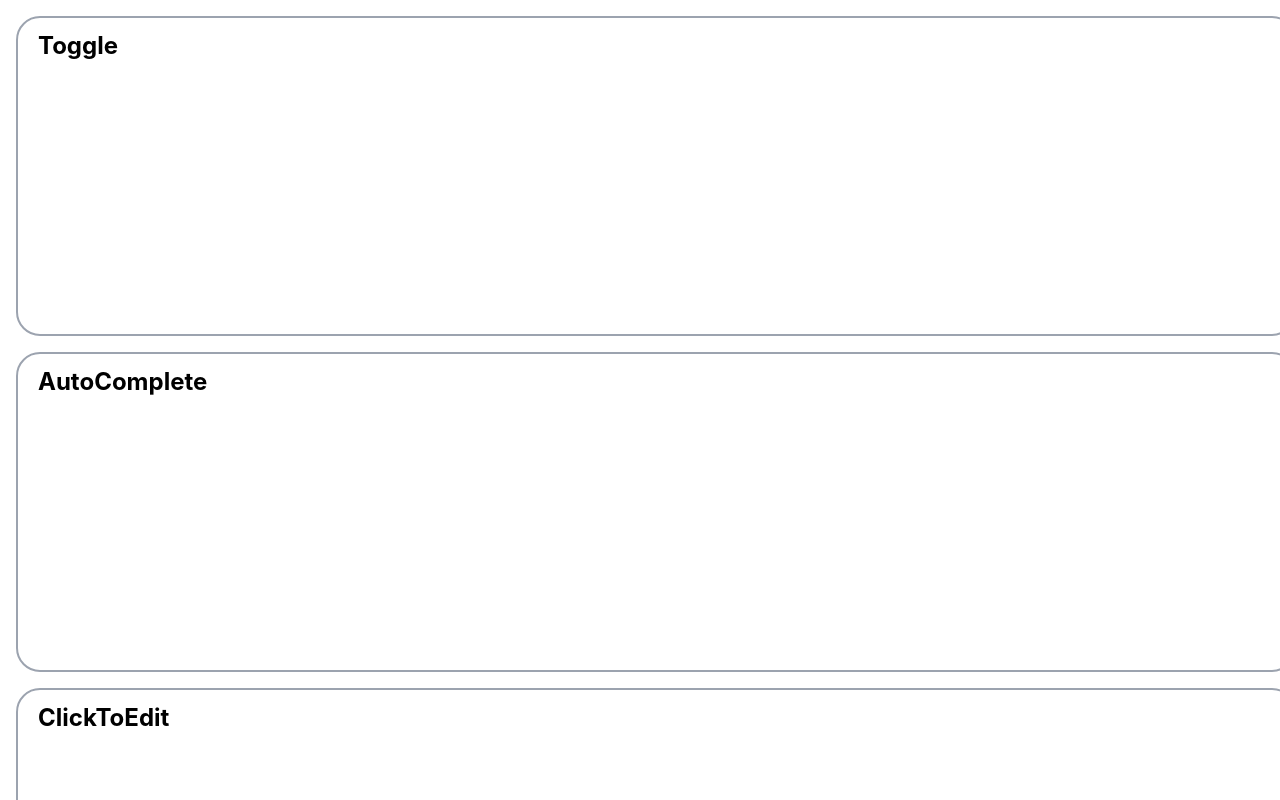
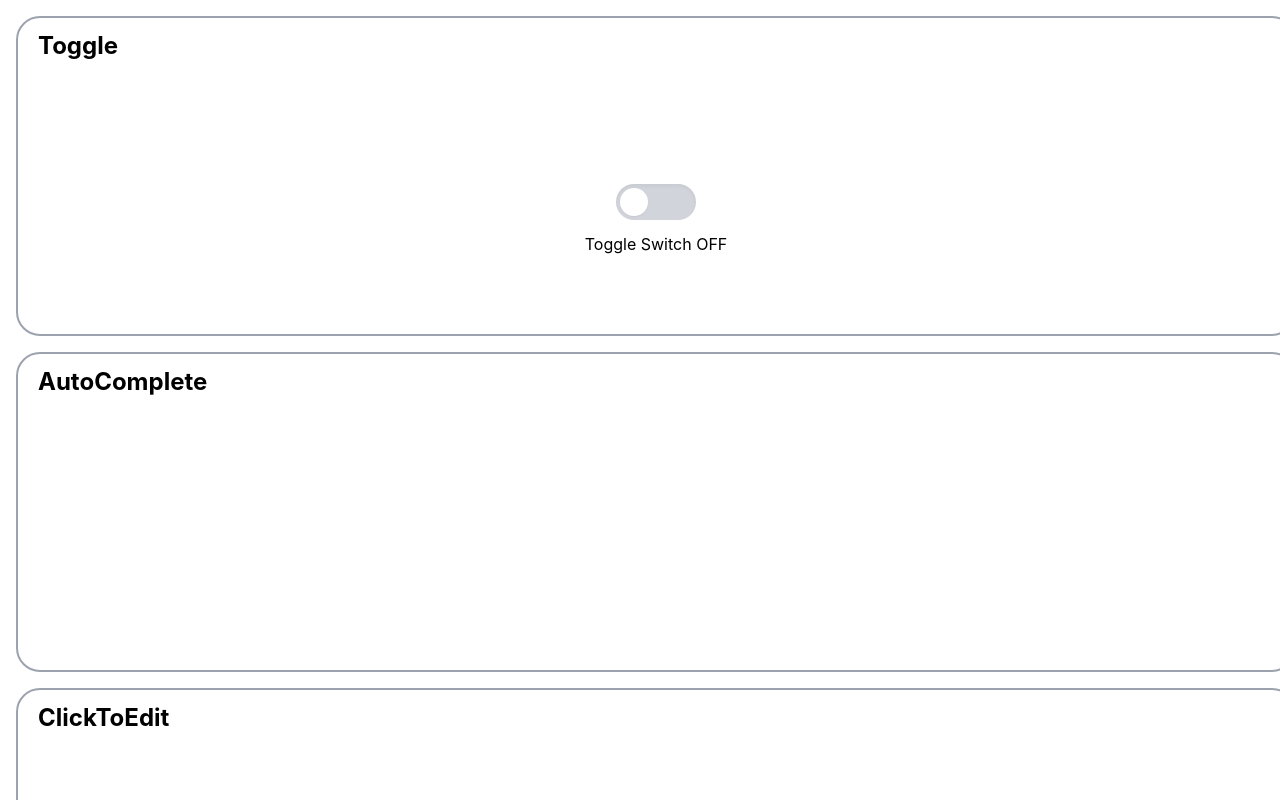
Before and after one commit to kimdoyeonn/wanted_pre_onboarding, a React (Create React App) app in the folder custom-component/: page / in a window 1280 px wide. Shown: the top 800 px of the page. Built offline with nearby package versions, Linux system fonts and the light colour scheme.

Commit message:
Feat: toggle

```diff
--- a/custom-component/src/component/Toggle.js
+++ b/custom-component/src/component/Toggle.js
@@ -1,7 +1,40 @@
-import React from 'react';
+import React, { useState } from 'react';
 
 const Toggle = () => {
-  return <></>;
+  const [toggle, setToggle] = useState(false);
+
+  const handleToggle = () => {
+    setToggle(!toggle);
+  };
+
+  return (
+    <div className='w-full h-full flex items-center justify-center flex-col'>
+      <div
+        onClick={handleToggle}
+        className={`relative h-9 w-20 mb-3 shadow-inner bg-gray-300 rounded-3xl flex items-center cursor-pointer overflow-hidden`}
+      >
+        <div
+          className={`absolute h-full w-full ${
+            toggle ? 'left-0' : '-left-20'
+          } bg-violet-800 transition-all`}
+        ></div>
+        <div
+          className={`absolute ${
+            toggle ? 'left-11' : 'left-0'
+          } transition-all h-7 w-7 ml-1 bg-white rounded-full shadow-sm`}
+        ></div>
+      </div>
+      <div>Toggle Switch {toggle ? 'ON' : 'OFF'}</div>
+    </div>
+  );
 };
 
 export default Toggle;
+
+// const Back = styled.div`
+//   background: #c5c5c5;
+//   width: 5rem;
+//   height: 2.4rem;
+//   border-radius: 1.2rem;
+//   margin-bottom: 0.5rem;
+// `;
```
